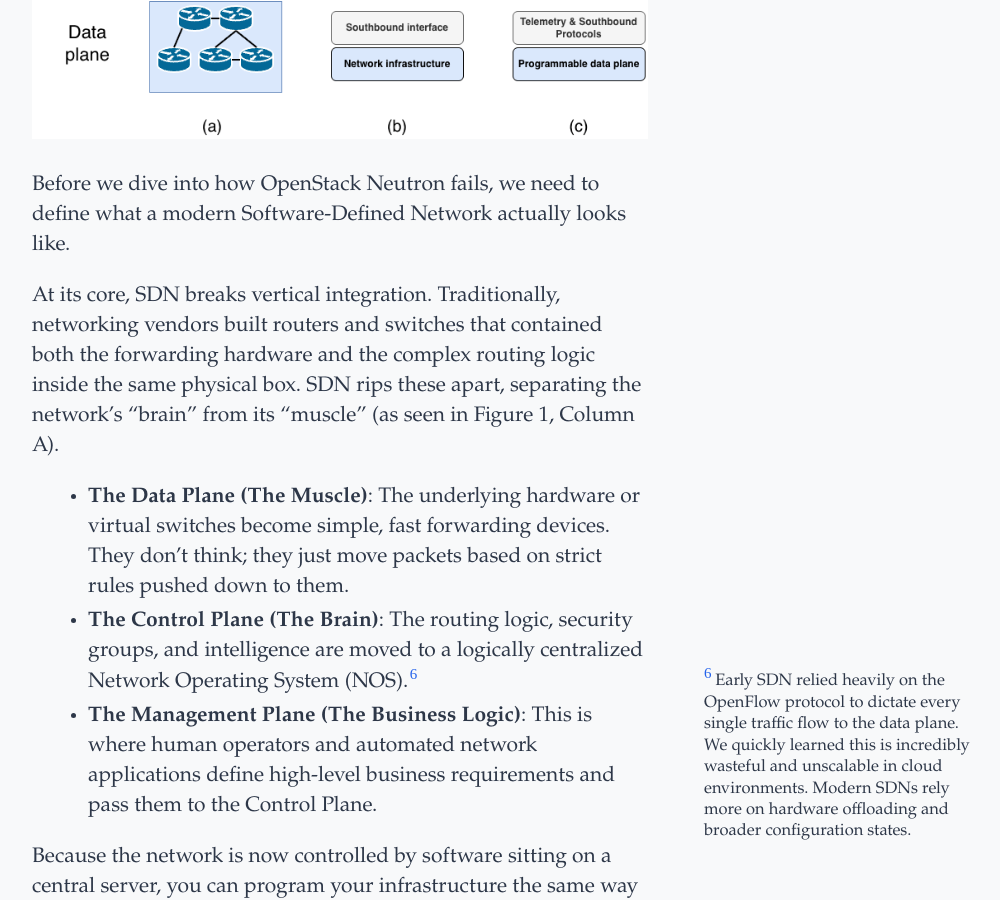
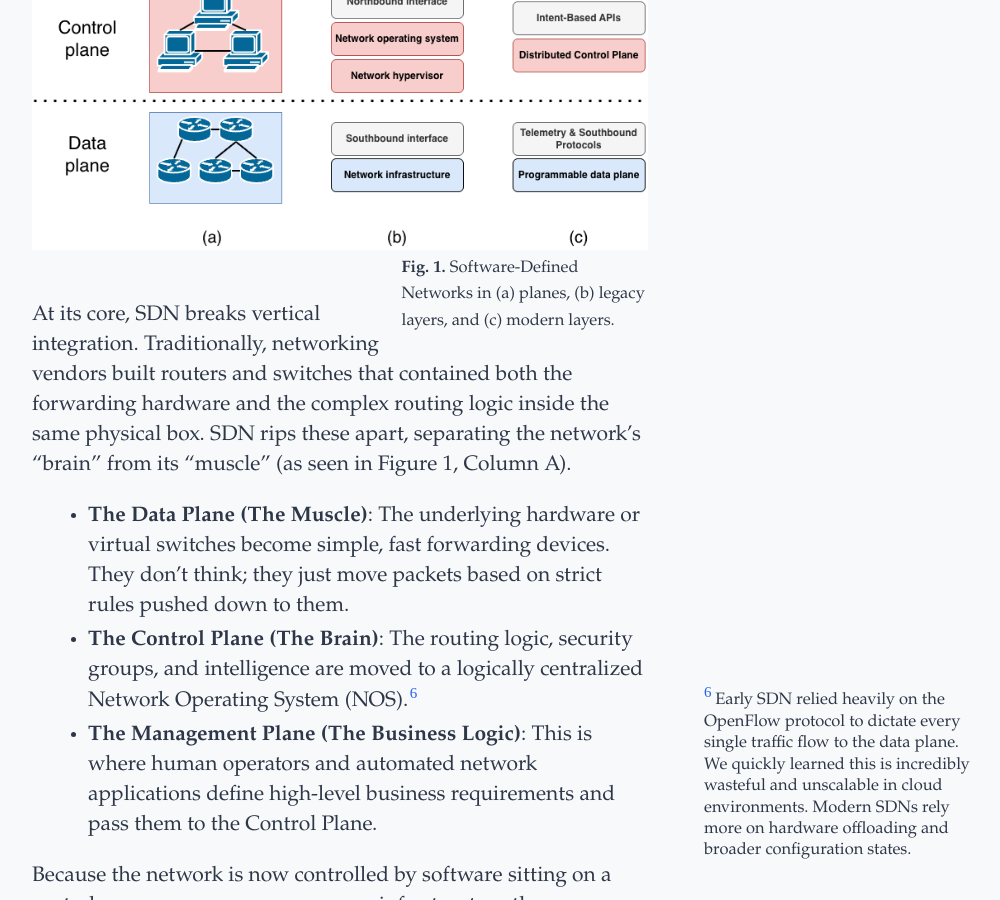
Before and after one commit to IlyaNyrkov/IlyaNyrkov.github.io, a Jekyll site: the page built from _posts/2026-04-17-surviving-200k-ports-why-openstack-neutron-breaks-at-hyperscale.md, in a window 1280 px wide and 900 px high, scrolled down 3021 px. Shown: the whole window, without its empty margins (128-1128 px from the left). Built offline with Jekyll 4.4.1, drawn with Linux system fonts in a browser that asks for light colours; some web fonts are replaced.

Commit message:
added figure annotation in 200k port article

```diff
--- a/_posts/2026-04-17-surviving-200k-ports-why-openstack-neutron-breaks-at-hyperscale.md
+++ b/_posts/2026-04-17-surviving-200k-ports-why-openstack-neutron-breaks-at-hyperscale.md
@@ -33,10 +33,14 @@ Cloud computing is everywhere these days. The majority prefer hyperscalers, whil
 To understand why, we have to look at SDN (Software-Defined Networking). SDN is not just a tool for configuring many devices at once, like Ansible. It is a complete paradigm shift where the control plane is separated from the networking hardware into a single, centralized entity. SDN is the backbone of the cloud. It virtualizes hardware, isolates tenants, and provides the rapid elasticity (or autoscaling) and resource pooling required by NIST cloud standards. Without a working SDN, you have no cloud. But developing an SDN is incredibly hard, and fundamental flaws in its architecture can force you to rip it out and start over or do a very costly migration (like we did).
 
 ## II. The Anatomy of a Cloud SDN {#ii-anatomy}
+Before we dive into how OpenStack Neutron fails, we need to define what a modern Software-Defined Network actually looks like.
 
-![alt text](/assets/img/2026-04-17-surviving-200k-ports-why-openstack-neutron-breaks-at-hyperscale/sdn_taxonomy.png)
-
-Before we dive into how OpenStack Neutron fails, we need to define what a modern Software-Defined Network actually looks like.
+<figure>
+  <img src="/assets/img/2026-04-17-surviving-200k-ports-why-openstack-neutron-breaks-at-hyperscale/sdn_taxonomy.png" alt="SDN Taxonomy Diagram" />
+  <figcaption>
+    <strong>Fig. 1.</strong> Software-Defined Networks in (a) planes, (b) legacy layers, and (c) modern layers.
+  </figcaption>
+</figure>
 
 At its core, SDN breaks vertical integration. Traditionally, networking vendors built routers and switches that contained both the forwarding hardware and the complex routing logic inside the same physical box. SDN rips these apart, separating the network's "brain" from its "muscle" (as seen in Figure 1, Column A).
 * **The Data Plane (The Muscle)**: The underlying hardware or virtual switches become simple, fast forwarding devices. They don't think; they just move packets based on strict rules pushed down to them.
```
Also changed, not shown: 1 other file.
